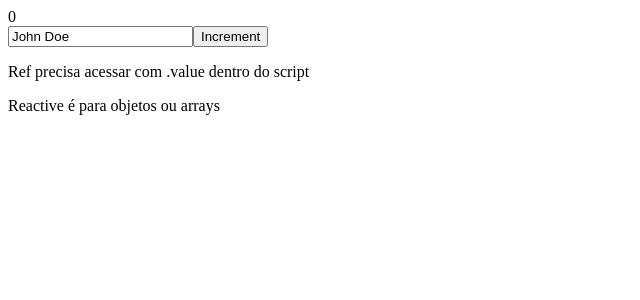
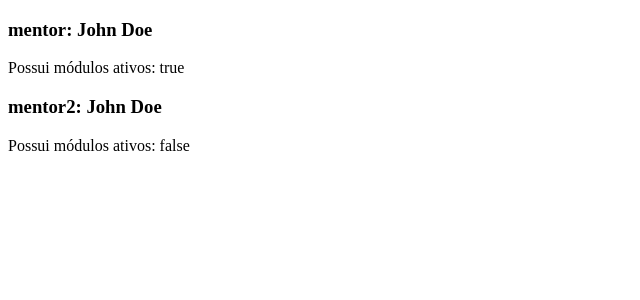
Before and after one commit to Carolinaribeirodacol/kiwify-curso-vue, a Vue app: page / in a window 1280 px wide. Shown: the top 300 px of the page, without its empty margins (0-640 px from the left). Built offline with nearby package versions, Linux system fonts and the light colour scheme.

Commit message:
feat: Aula 4 M1 - propriedades computadas

```diff
--- a/src/App.vue
+++ b/src/App.vue
@@ -1,24 +1,39 @@
 <script setup>
-import { ref, reactive } from 'vue'
+import { computed, reactive, ref } from 'vue'
 
-const person = ref({
-  name: 'John Doe',
-  age: 30
+const mentor = reactive({
+  nome: 'John Doe',
+  modulos: [
+    'Modulo 1',
+    'Modulo 2',
+    'Modulo 3'
+  ]
 })
 
-const state = reactive({
-  count: 0
+const mentor2 = ref({
+  nome: 'John Doe',
+  modulos: []
 })
-// const count = ref(0)
-// console.log(count.value)
+
+const possuiModulos = computed(() => {
+  return mentor.modulos.length > 0
+})
+
+const possuiModulos2 = computed(() => {
+  return mentor2.value.modulos.length > 0
+})
 </script>
 
 <template>
-  <!-- <div>{{ count }}</div> -->
-  <div>{{ state.count }}</div>
-  <input type="text" v-model="person.name"/>
-  <button @click="count++">Increment</button>
+<div>
+  <h3>mentor: {{ mentor.nome }}</h3>
+  <p>
+    Possui módulos ativos: {{ possuiModulos }}
+  </p>
 
-  <p>Ref precisa acessar com .value dentro do script</p>
-  <p>Reactive é para objetos ou arrays</p>
+  <h3>mentor2: {{ mentor2.nome }}</h3>
+  <p>
+    Possui módulos ativos: {{ possuiModulos2 }}
+  </p>
+</div>
 </template>
```
